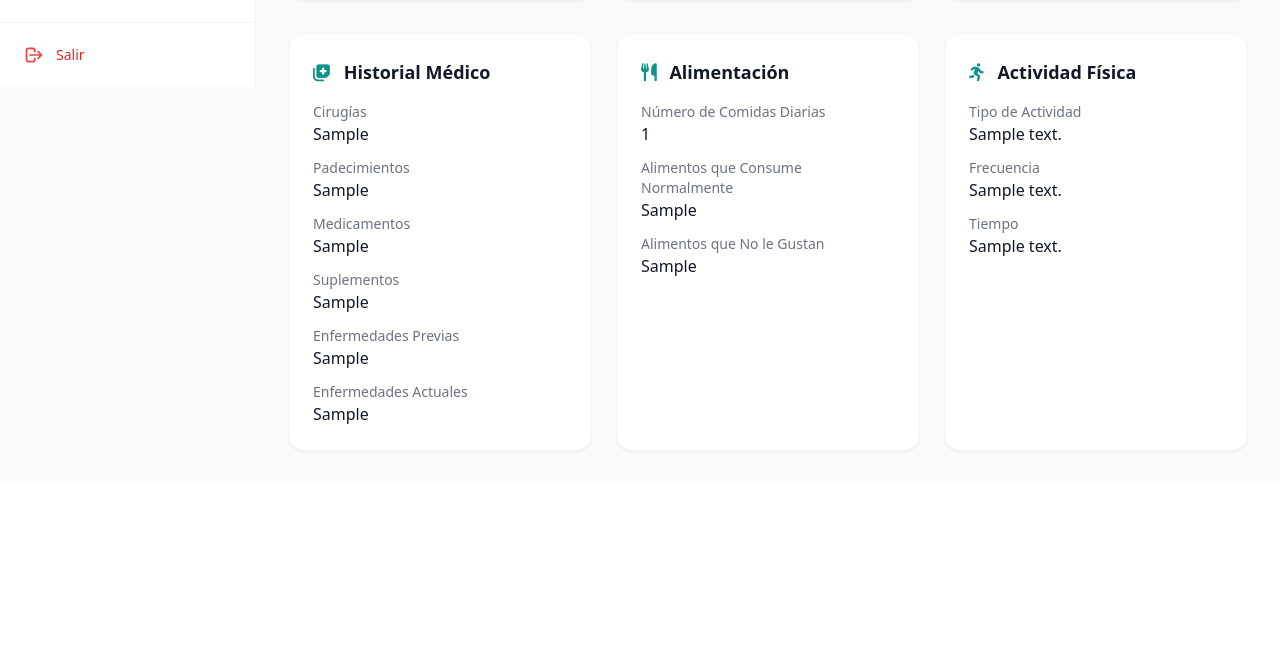
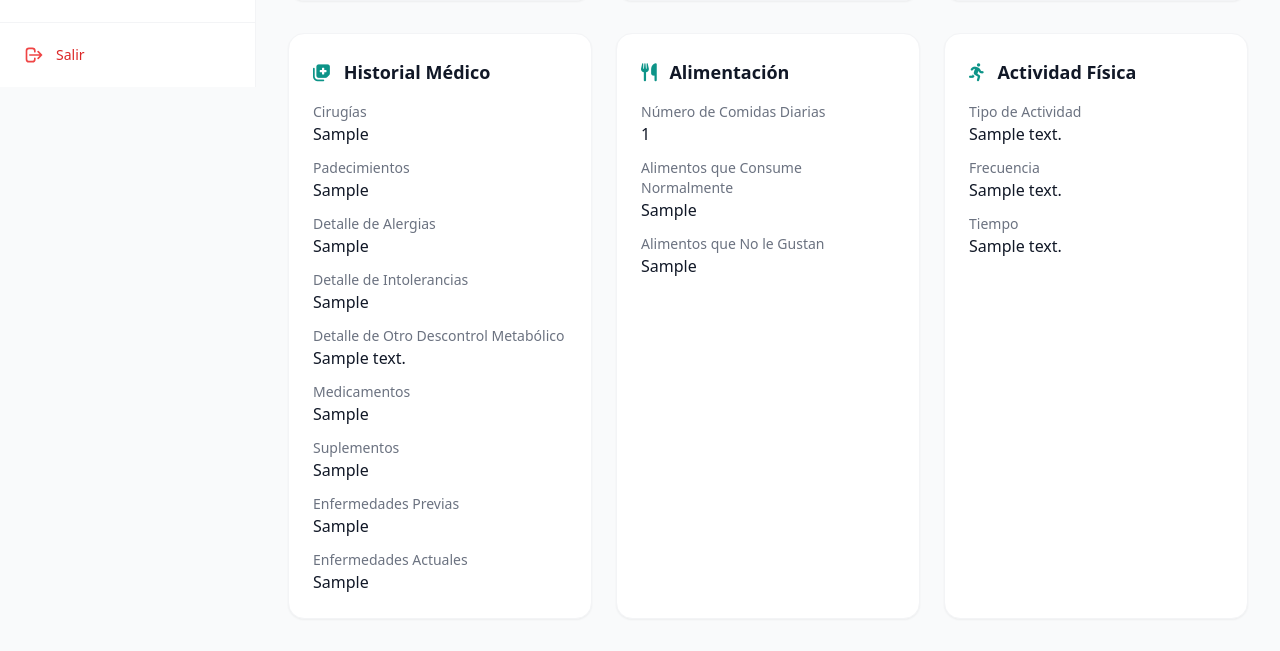
Before and after one commit to tbtkd/SGPN, a Flask app: page /pacientes/1 in a window 1280 px wide. Shown: the part 713-1364 px from the top of the page. Before the commit the page ends 1165 px from the top, so only its background shows below. Run offline with Flask 3, Linux system fonts and the light colour scheme; tables that the repository leaves empty hold one stand-in row (values such as "Sample post"); some libraries are stand-ins or nearby versions.

Commit message:
Agregar detalles de alergias, intolerancias y otro descontrol metabólico en el historial clínico

```diff
--- a/app/templates/pacientes/partials/_historial_clinico.html
+++ b/app/templates/pacientes/partials/_historial_clinico.html
@@ -12,6 +12,24 @@
                     <p class="text-sm text-gray-500">Padecimientos</p>
                     <p class="font-medium text-gray-900">{{ historial['padecimientos'] or 'No registrado' }}</p>
                 </div>
+                {% if historial['detalle_alergias'] %}
+                <div>
+                    <p class="text-sm text-gray-500">Detalle de Alergias</p>
+                    <p class="font-medium text-gray-900">{{ historial['detalle_alergias'] }}</p>
+                </div>
+                {% endif %}
+                {% if historial['detalle_intolerancias'] %}
+                <div>
+                    <p class="text-sm text-gray-500">Detalle de Intolerancias</p>
+                    <p class="font-medium text-gray-900">{{ historial['detalle_intolerancias'] }}</p>
+                </div>
+                {% endif %}
+                {% if historial['detalle_otro_descontrol_metabolico'] %}
+                <div>
+                    <p class="text-sm text-gray-500">Detalle de Otro Descontrol Metabólico</p>
+                    <p class="font-medium text-gray-900">{{ historial['detalle_otro_descontrol_metabolico'] }}</p>
+                </div>
+                {% endif %}
                 <div>
                     <p class="text-sm text-gray-500">Medicamentos</p>
                     <p class="font-medium text-gray-900">{{ historial['medicamentos'] or 'No registrado' }}</p>
```
Also changed, not shown: app/templates/historiales/partials/_formulario_historial.html (+21 -13 lines).
